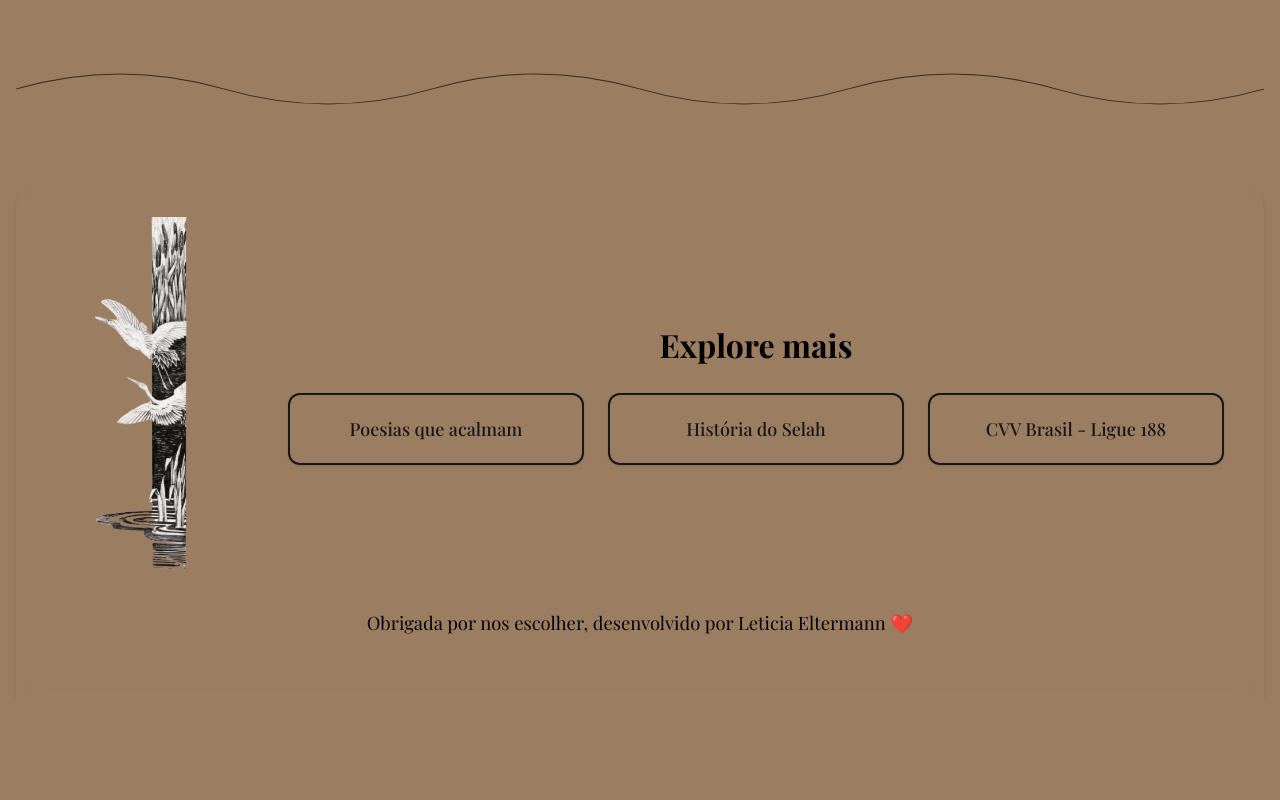
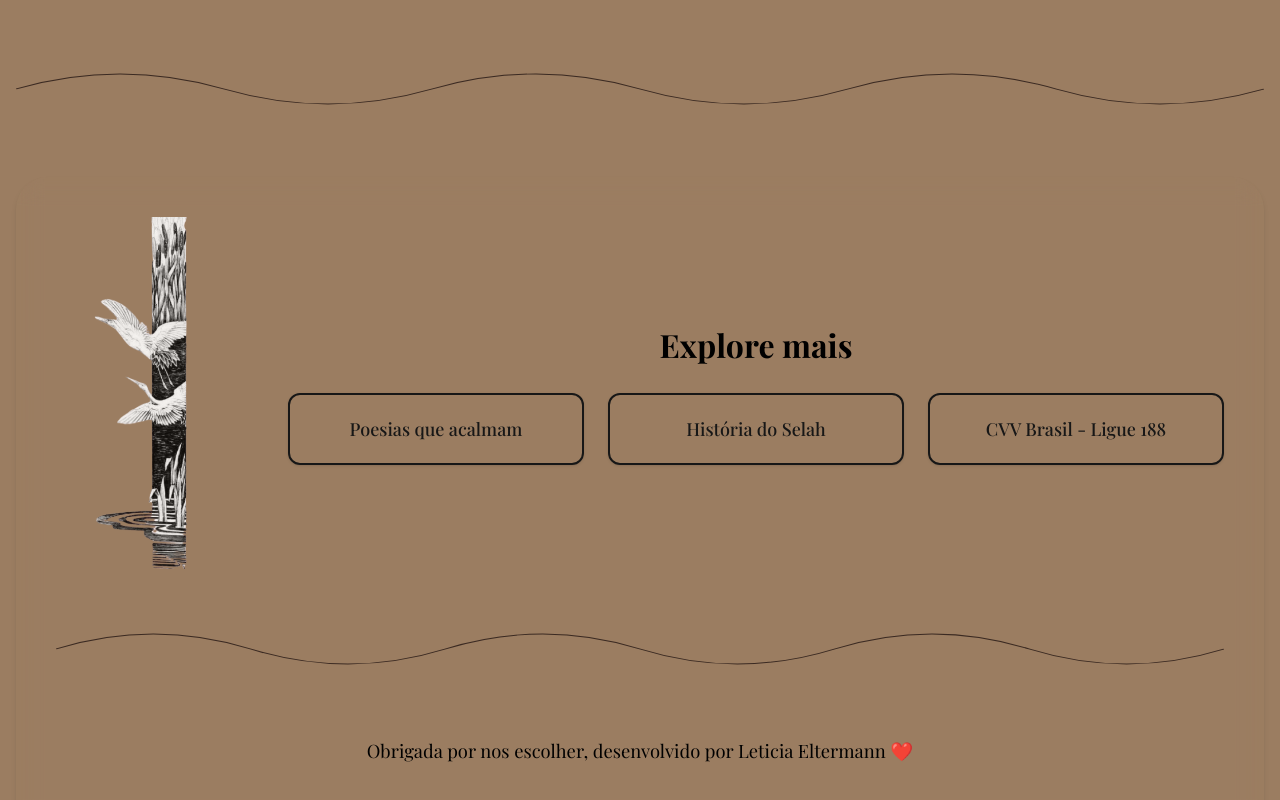
Before and after one commit to leticiael/selah-app, a Next.js app: page / in a window 1280 px wide. Shown: the part 804-1604 px from the top of the page. Before the commit the page ends 1504 px from the top, so only its background shows below. Built offline with nearby package versions, Linux system fonts and the light colour scheme; a web font is replaced by a local one.

Commit message:
line new

```diff
--- a/src/app/page.tsx
+++ b/src/app/page.tsx
@@ -148,6 +148,30 @@ export default function Home() {
             </div>
           </div>
         </div>
+        <svg
+        className="mt-[2rem] w-full h-[6rem] z-40 relative"
+        xmlns="http://www.w3.org/2000/svg"
+        viewBox="0 0 1440 320"
+        preserveAspectRatio="none"
+      >
+        <path
+          fill="none"
+          stroke="#3b2a22"
+          strokeWidth="3"
+          d="M0,160 Q120,60 240,160 T480,160 T720,160 T960,160 T1200,160 T1440,160"
+        >
+          <animate
+            attributeName="d"
+            dur="2.5s"
+            repeatCount="indefinite"
+            values="
+                M0,160 Q120,60 240,160 T480,160 T720,160 T960,160 T1200,160 T1440,160;
+                M0,160 Q120,260 240,160 T480,160 T720,160 T960,160 T1200,160 T1440,160;
+                M0,160 Q120,60 240,160 T480,160 T720,160 T960,160 T1200,160 T1440,160
+              "
+          />
+        </path>
+      </svg>
         <p className="text-[1.15rem] text-black text-selah-soft mt-[2.5rem] mb-[1.5rem]">
           Obrigada por nos escolher, desenvolvido por Leticia Eltermann <span className="heart">❤️</span>
         </p>
```
